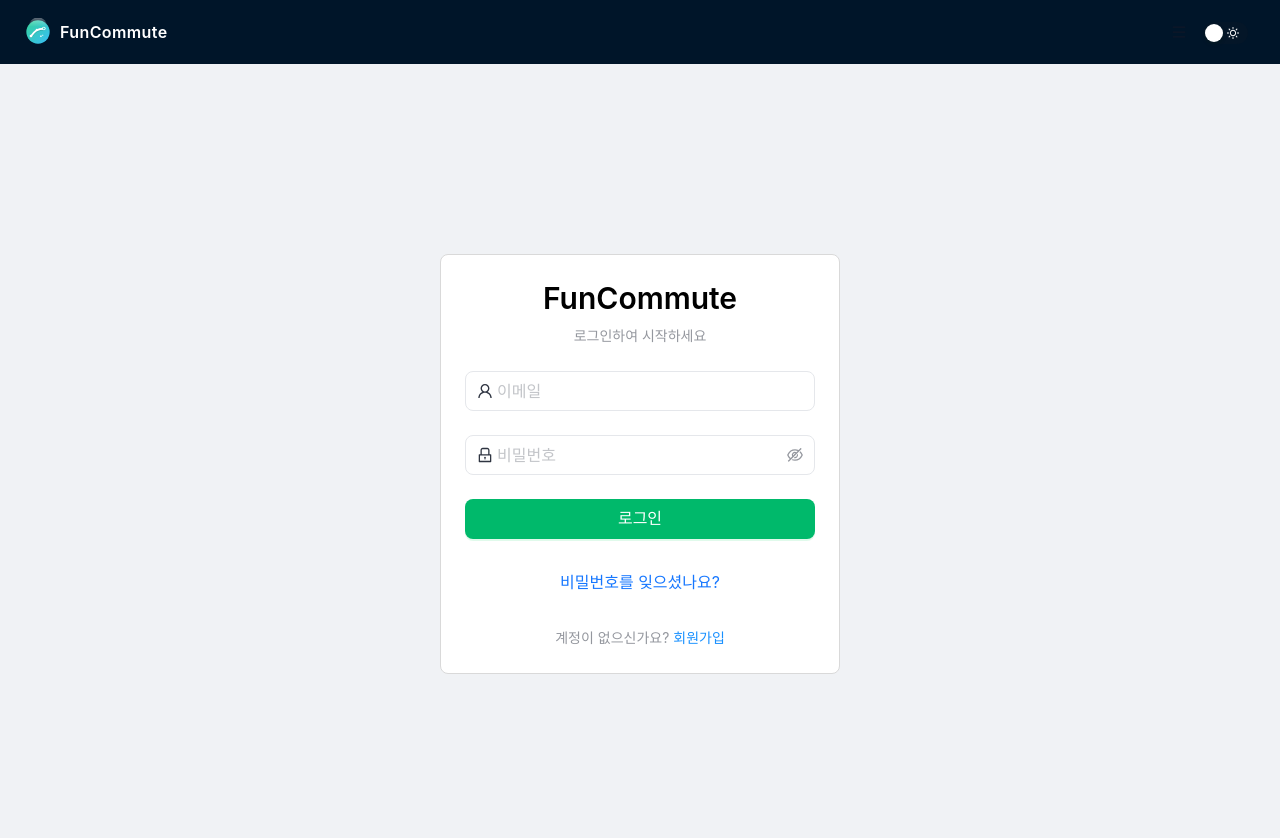
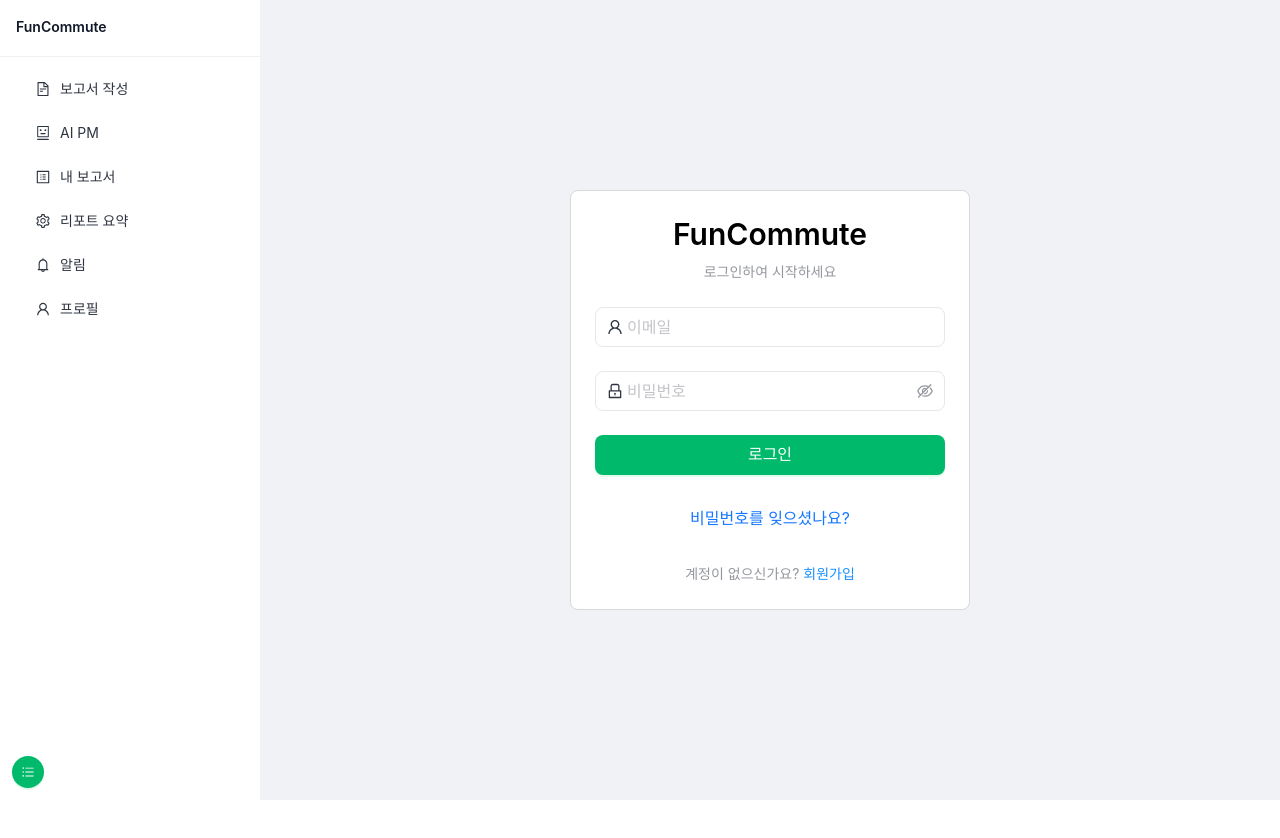
Before and after one commit to sunseol/func, a Next.js app: page /login in a window 1280 px wide. Shown: the top 838 px of the page. After the commit the page ends 800 px from the top, so only its background shows below. Built offline with nearby package versions, Linux system fonts and the light colour scheme; no server answers.

Commit message:
feat:move-navigation-to-left-sidebar

```diff
--- a/src/app/ClientLayoutContent.tsx
+++ b/src/app/ClientLayoutContent.tsx
@@ -3,9 +3,10 @@
 import '@ant-design/v5-patch-for-react-19';
 
 import React, { useEffect } from 'react';
+import { Layout } from 'antd';
 import { useTheme } from './components/ThemeProvider';
 import { useComponentPreloader } from '@/hooks/useComponentPreloader';
-import MainHeader from '@/components/layout/MainHeader';
+import AppSidebar from '@/components/layout/AppSidebar';
 import { usePathname } from 'next/navigation';
 
 export default function ClientLayoutContent({ children }: { children: React.ReactNode }) {
@@ -34,9 +35,13 @@ export default function ClientLayoutContent({ children }: { children: React.Reac
   }, [isDarkMode]);
 
   return (
-    <div className="min-h-screen flex flex-col bg-transparent dark:bg-transparent">
-      {!isLanding && <MainHeader />}
-      <main className="flex-1" style={{ padding: '0' }}>{children}</main>
-    </div>
+    <Layout className="min-h-screen bg-transparent dark:bg-transparent">
+      {!isLanding && <AppSidebar />}
+      <Layout style={{ background: 'transparent' }}>
+        <main className="flex-1" style={{ padding: '0' }}>
+          {children}
+        </main>
+      </Layout>
+    </Layout>
   );
 }
--- /dev/null
+++ b/src/components/layout/AppSidebar.tsx
@@ -0,0 +1,198 @@
+'use client';
+
+import React, { useMemo, useState } from 'react';
+import Link from 'next/link';
+import { usePathname, useRouter } from 'next/navigation';
+import { Badge, Button, Drawer, Layout, Menu, Typography } from 'antd';
+import type { MenuProps } from 'antd';
+import {
+  BarsOutlined,
+  FileTextOutlined,
+  RobotOutlined,
+  ProfileOutlined,
+  BellOutlined,
+  UserOutlined,
+  SettingOutlined,
+  LogoutOutlined,
+} from '@ant-design/icons';
+import { useAuth } from '@/contexts/AuthContext';
+import { useNotification } from '@/contexts/NotificationContext';
+import { useTheme } from '@/app/components/ThemeProvider';
+
+const { Sider } = Layout;
+
+type NavKey =
+  | '/'
+  | '/ai-pm'
+  | '/my-reports'
+  | '/report-generator'
+  | '/notifications'
+  | '/profile'
+  | '/admin';
+
+function pickSelectedKey(pathname: string | null): NavKey | undefined {
+  if (!pathname) return undefined;
+  if (pathname.startsWith('/ai-pm')) return '/ai-pm';
+  if (pathname.startsWith('/my-reports')) return '/my-reports';
+  if (pathname.startsWith('/report-generator')) return '/report-generator';
+  if (pathname.startsWith('/notifications')) return '/notifications';
+  if (pathname.startsWith('/profile')) return '/profile';
+  if (pathname.startsWith('/admin')) return '/admin';
+  if (pathname === '/') return '/';
+  return undefined;
+}
+
+export default function AppSidebar() {
+  const { user, loading: authLoading, isAdmin, signOut } = useAuth();
+  const { unreadCount } = useNotification();
+  const { isDarkMode } = useTheme();
+  const pathname = usePathname();
+  const router = useRouter();
+
+  const [mobileOpen, setMobileOpen] = useState(false);
+
+  const selectedKey = pickSelectedKey(pathname);
+
+  const items = useMemo<MenuProps['items']>(() => {
+    const base: MenuProps['items'] = [
+      {
+        key: '/',
+        icon: <FileTextOutlined />,
+        label: <Link href="/">보고서 작성</Link>,
+      },
+      {
+        key: '/ai-pm',
+        icon: <RobotOutlined />,
+        label: <Link href="/ai-pm">AI PM</Link>,
+      },
+      {
+        key: '/my-reports',
+        icon: <ProfileOutlined />,
+        label: <Link href="/my-reports">내 보고서</Link>,
+      },
+      {
+        key: '/report-generator',
+        icon: <SettingOutlined />,
+        label: <Link href="/report-generator">리포트 요약</Link>,
+      },
+      {
+        key: '/notifications',
+        icon: (
+          <Badge count={unreadCount} size="small" offset={[6, -2]}>
+            <BellOutlined />
+          </Badge>
+        ),
+        label: <Link href="/notifications">알림</Link>,
+      },
+      {
+        key: '/profile',
+        icon: <UserOutlined />,
+        label: <Link href="/profile">프로필</Link>,
+      },
+    ];
+
+    if (isAdmin) {
+      base.push({
+        key: '/admin',
+        icon: <SettingOutlined />,
+        label: <Link href="/admin">관리자</Link>,
+      });
+    }
+
+    return base;
+  }, [isAdmin, unreadCount]);
+
+  const handleLogout = async () => {
+    await signOut();
+    router.replace('/landing');
+  };
+
+  const siderContent = (
+    <div className="h-full flex flex-col">
+      <div
+        style={{
+          padding: '16px 16px 12px 16px',
+          borderBottom: `1px solid ${isDarkMode ? '#1f1f1f' : '#f0f0f0'}`,
+        }}
+      >
+        <Typography.Text strong style={{ color: isDarkMode ? '#fff' : '#111827' }}>
+          FunCommute
+        </Typography.Text>
+        <div style={{ marginTop: 6 }}>
+          <Typography.Text type="secondary" style={{ fontSize: 12 }}>
+            {authLoading ? '로딩 중...' : user ? (user.user_metadata?.full_name || user.email?.split('@')[0]) : ''}
+          </Typography.Text>
+        </div>
+      </div>
+
+      <div style={{ flex: 1, padding: 8 }}>
+        <Menu
+          mode="inline"
+          selectedKeys={selectedKey ? [selectedKey] : []}
+          items={items}
+          style={{
+            borderInlineEnd: 0,
+            background: 'transparent',
+          }}
+          onClick={() => setMobileOpen(false)}
+        />
+      </div>
+
+      {!authLoading && user && (
+        <div style={{ padding: 12, borderTop: `1px solid ${isDarkMode ? '#1f1f1f' : '#f0f0f0'}` }}>
+          <Button danger block icon={<LogoutOutlined />} onClick={handleLogout}>
+            로그아웃
+          </Button>
+        </div>
+      )}
+    </div>
+  );
+
+  // 모바일에서만 보이는 "메뉴 열기" 버튼 (헤더 없이도 접근 가능하게)
+  const mobileTrigger = (
+    <Button
+      type="primary"
+      icon={<BarsOutlined />}
+      onClick={() => setMobileOpen(true)}
+      style={{
+        position: 'fixed',
+        left: 12,
+        bottom: 12,
+        zIndex: 1000,
+        borderRadius: 999,
+      }}
+      aria-label="메뉴 열기"
+    />
+  );
+
+  return (
+    <>
+      <Sider
+        breakpoint="lg"
+        collapsedWidth="0"
+        width={260}
+        theme={isDarkMode ? 'dark' : 'light'}
+        style={{
+          position: 'sticky',
+          top: 0,
+          height: '100vh',
+          overflow: 'auto',
+        }}
+      >
+        {siderContent}
+      </Sider>
+
+      {/* 모바일에서 Sider가 접히면 Drawer로 네비게이션 제공 */}
+      {mobileTrigger}
+      <Drawer
+        title="메뉴"
+        placement="left"
+        open={mobileOpen}
+        onClose={() => setMobileOpen(false)}
+        width={300}
+      >
+        {siderContent}
+      </Drawer>
+    </>
+  );
+}
```
